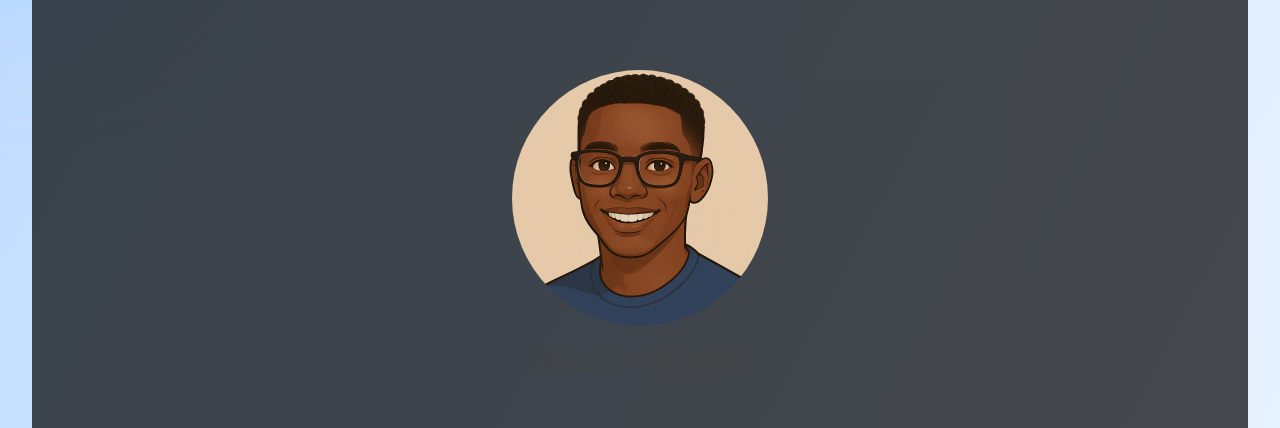
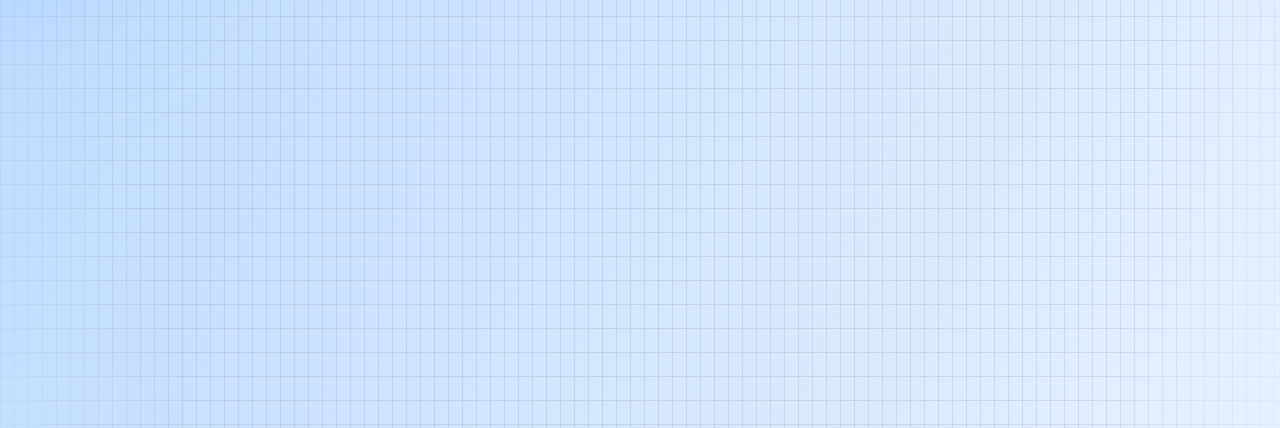
Before and after one commit to lilprof01/SmartDev, a React (Vite) app: page /about in a window 1280 px wide. Shown: the part 176-604 px from the top of the page. Built offline with nearby package versions, Linux system fonts and the light colour scheme.

Commit message:
scrap changes/starting afresh

```diff
--- a/src/Components/Main/Projects.tsx
+++ b/src/Components/Main/Projects.tsx
@@ -113,7 +113,7 @@ const Projects = () => {
           style={{ opacity: fade, y: moveDown }}
           initial={{ width: "0" }}
           animate={inView ? { width: "100%" } : { width: "0" }}
-          transition={{ duration: 1, delay: 0.3 }}
+          transition={{ duration: 2, delay: 0.3 }}
         >
           Explore{" "}
           <motion.span
--- a/src/Pages/Main/Abouts.tsx
+++ b/src/Pages/Main/Abouts.tsx
@@ -1,58 +1,13 @@
-import { useRef } from "react";
-import { motion, useScroll, useTransform } from "framer-motion";
-import { Header } from "@/Components/Main";
+import { Header } from "@/Components/Main"
+import { Gradient } from "@/Components/UI"
 
 const Abouts = () => {
-  const scrollRef = useRef(null);
+  return (
+    <main className="h-[3000px] relative bg-gradient-to-br from-blue-200 to-white dark:from-blue-950 dark:via-black dark:to-black p-8 sm:pt-16 sm:px-16 transition-all duration-500">
+      <Header />
+      <Gradient />
+    </main>
+  )
+}
 
-  const { scrollYProgress } = useScroll({
-    target: scrollRef,
-    offset: ["start start", "end start"], // stick from top until end reaches top
-  });
-
-  const fade = useTransform(scrollYProgress, [0, 1], [1, 0]);
-
-  return (
-    <main className="relative bg-gradient-to-br from-blue-200 to-white dark:from-blue-950 dark:via-black dark:to-black transition-all duration-500">
-      <Header />
-
-      {/* Sticky Section */}
-      <section className="h-[200vh]" ref={scrollRef}>
-        <div className="sticky top-0 h-screen flex items-center justify-center z-10 p-8">
-          <motion.div
-            style={{ scale: fade }}
-            className="text-4xl bg-black/70 h-full w-full flex flex-col items-center justify-center rounded-3xl"
-          >
-            <motion.div
-              style={{
-                opacity: fade,
-                y: useTransform(scrollYProgress, [0, 1], ["0%", "-100%"]),
-              }}
-              transition={{ duration: 0.5, ease: "easeInOut" }}
-              className="text-3xl bg-[url('/avatar.png')] bg-cover bg-center w-64 h-64 rounded-full mb-4"
-            >
-
-            </motion.div>
-            <motion.div
-              style={{
-                opacity: fade,
-                y: useTransform(scrollYProgress, [0, 1], ["0%", "-200%"]),
-              }}
-              transition={{ duration: 0.5, ease: "easeInOut" }}
-              className="text-3xl"
-            >
-              Welcome back
-            </motion.div>
-          </motion.div>
-        </div>
-      </section>
-
-      {/* After the scroll section */}
-      <section className="h-screen w-full bg-blue-500 z-0 flex items-center justify-center text-white text-4xl">
-        I'm after the sticky section
-      </section>
-    </main>
-  );
-};
-
-export default Abouts;
+export default Abouts
```
